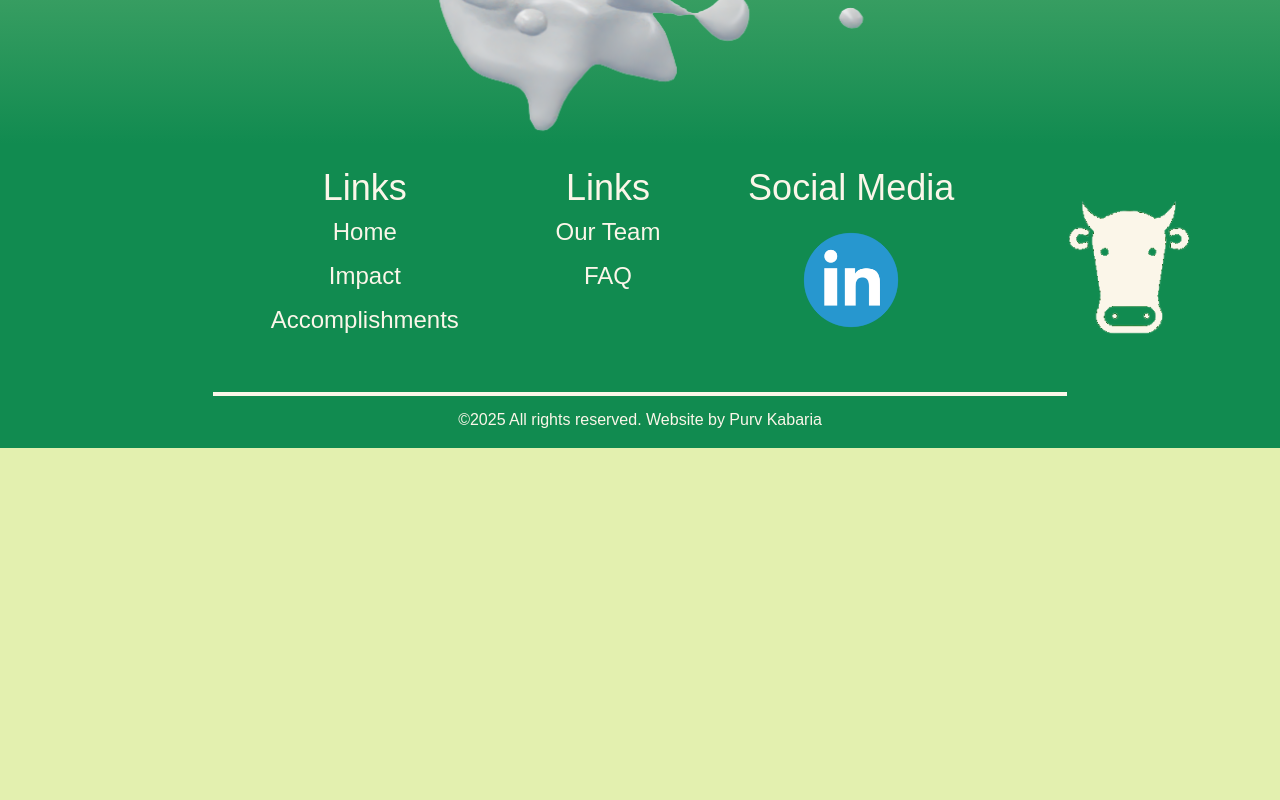
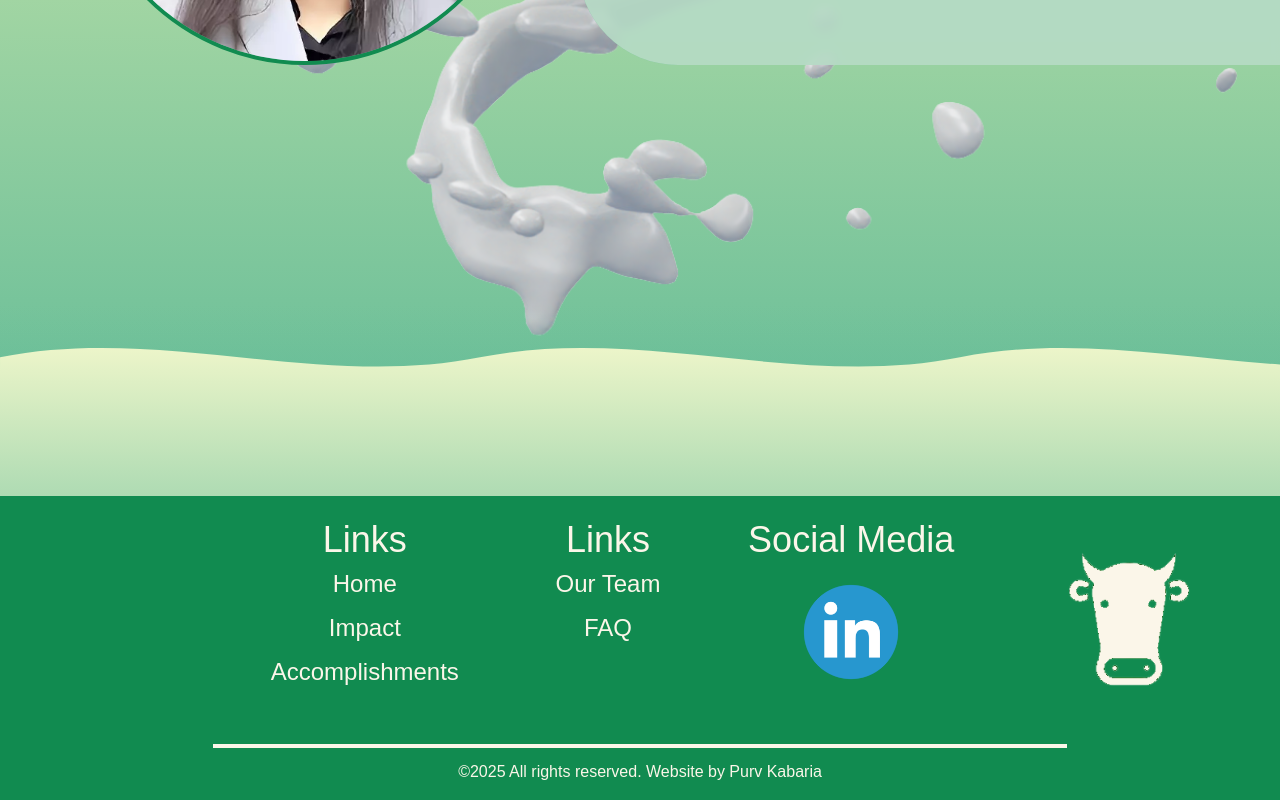
Before and after one commit to OldmanGalaxy/Zero-Cow, a Next.js app: page /our-team in a window 1280 px wide. Shown: the part 1536-2336 px from the top of the page. Before the commit the page ends 1984 px from the top, so only its background shows below. Built offline with nearby package versions, Linux system fonts and the light colour scheme; a web font is replaced by a local one.

Commit message:
fix: our team footer

```diff
--- a/app/our-team/page.tsx
+++ b/app/our-team/page.tsx
@@ -3,35 +3,56 @@ import Navbar from "@/components/Navbar/Navbar";
 import Section1 from "@/components/OurTeam/Section1";
 import Section2 from "@/components/OurTeam/Section2";
 import Footer from "@/components/Footer/Footer";
+import MilkFlow from "@/components/FAQ/MilkFlow";
 
-function page() {
+function OurTeamPage() {
   return (
-    <div className="min-h-screen relative bg-dgreen">
+    <div className="min-h-screen flex flex-col">
       <Navbar />
+
+      {/* Main content area */}
+      <main className="flex-grow relative mt-20">
+        {/* Background gradient and image */}
         <div
-        className="min-h-screen relative"
+          className="absolute inset-0 z-0"
           style={{
-          background: "transparent",
-          backgroundImage:
-            "linear-gradient(to bottom, #118B50, #E3F0AF, #118B50)",
-          backgroundSize: "100% 100%",
-          backgroundPosition: "0 0",
-          backgroundRepeat: "no-repeat",
-          marginTop: "5rem",
+            background: "linear-gradient(to bottom, #118B50, #E3F0AF, #5DB996)",
           }}>
-        <div className="absolute inset-0">
           <img
             src="/images/milk1_full.png"
             className="h-full w-full object-contain"
             alt="Milk background"
           />
         </div>
+
+        {/* Content sections with added padding */}
+        <div className="relative z-10 pb-32">
+          {" "}
+          {/* Added bottom padding */}
           <Section1 />
+          {/* Added spacing between sections */}
+          <div className="h-24" /> {/* Spacer div */}
           <Section2 />
+          {/* Extra space at the bottom to prevent collision with milk wave */}
+          <div className="h-32" /> {/* Bottom spacer */}
         </div>
+      </main>
+
+      {/* Footer section with milk wave */}
+      <div className="relative">
+        {/* Milk wave container with increased height */}
+        <div className="absolute inset-x-0 top-0 h-48 transform -translate-y-full overflow-hidden">
+          <div className="absolute inset-0 bg-gradient-to-b from-transparent to-lgreen opacity-50" />
+          <MilkFlow />
+        </div>
+
+        {/* Footer with gradient background */}
+        <div className="relative bg-gradient-to-b from-lgreen to-dgreen">
           <Footer />
+        </div>
+      </div>
     </div>
   );
 }
 
-export default page;
+export default OurTeamPage;
```
Lines whose indentation alone changed are shown as unchanged.
